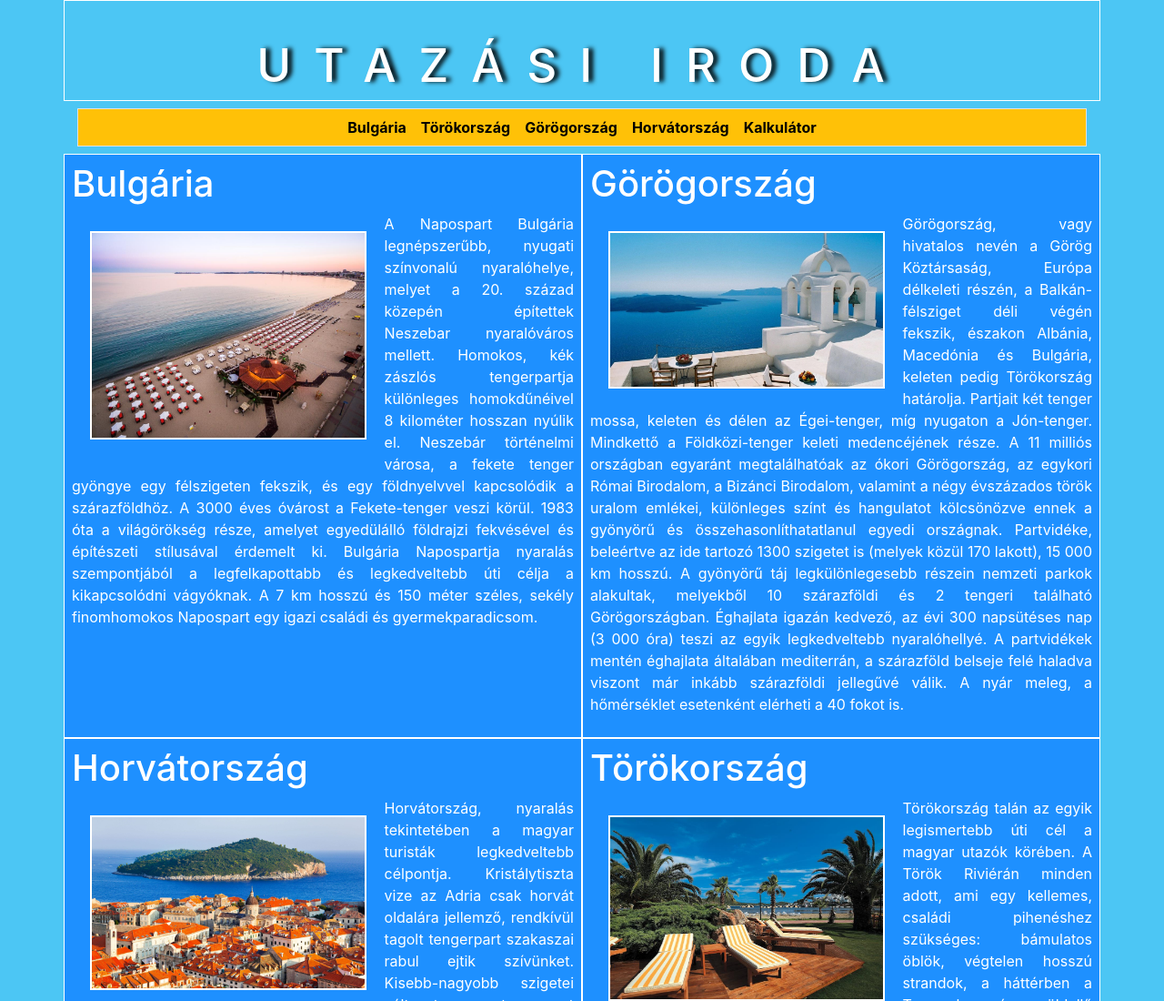
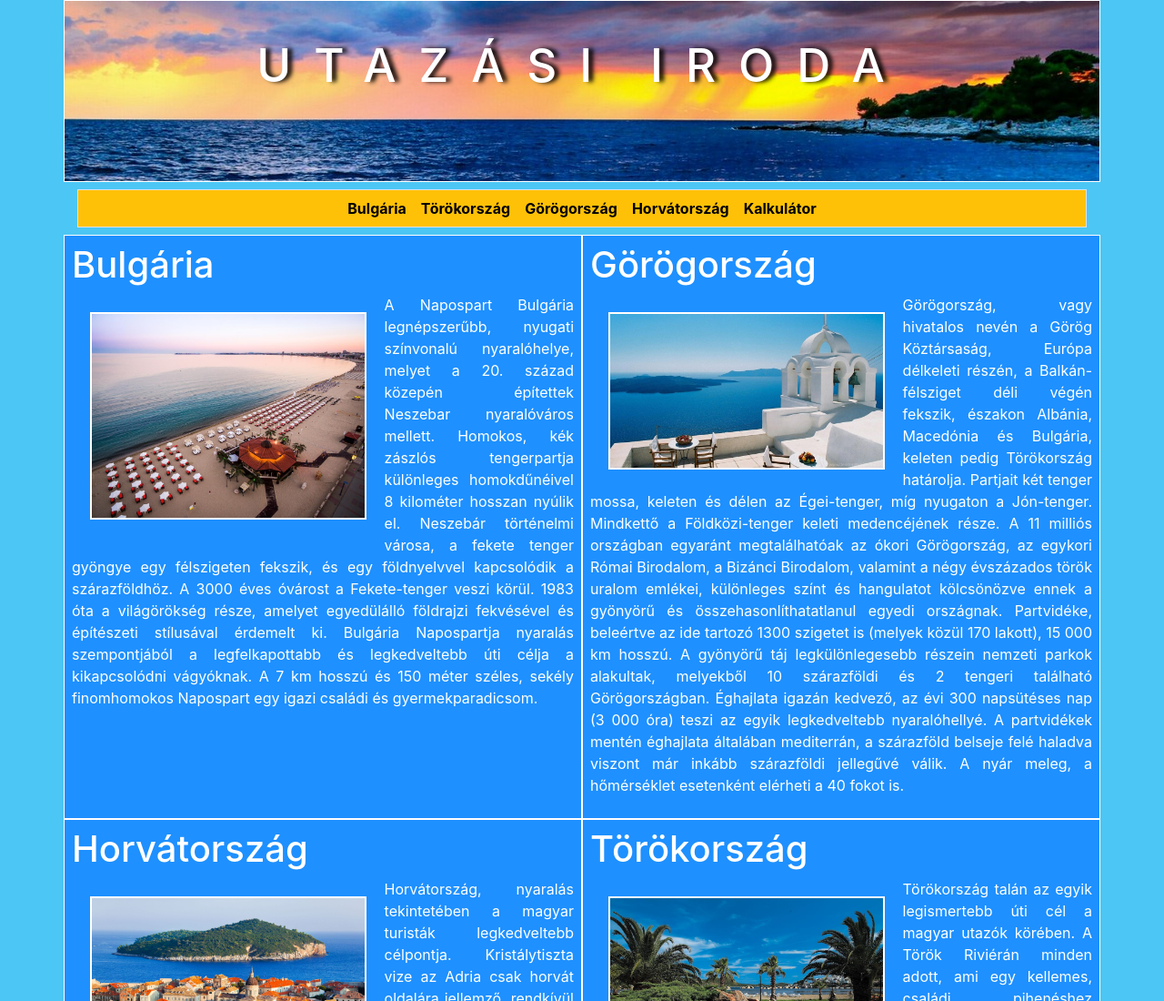
Before and after one commit to szendrattila/web, a plain HTML site: page index.html in a window 1280 px wide. Shown: the top 1100 px of the page at 91% size. Drawn offline with Linux system fonts and the light colour scheme.

Commit message:
10.b. A header elem magassága 200 képpont, háttere a fejlec.jpg kép legyen!

```diff
--- a/style.css
+++ b/style.css
@@ -4,6 +4,8 @@ body {
 
 header {
   border: 1px solid white;
+  height: 200px ;
+  background-image: url("fejlec.jpg");
 }
 
 header h1 {
```
